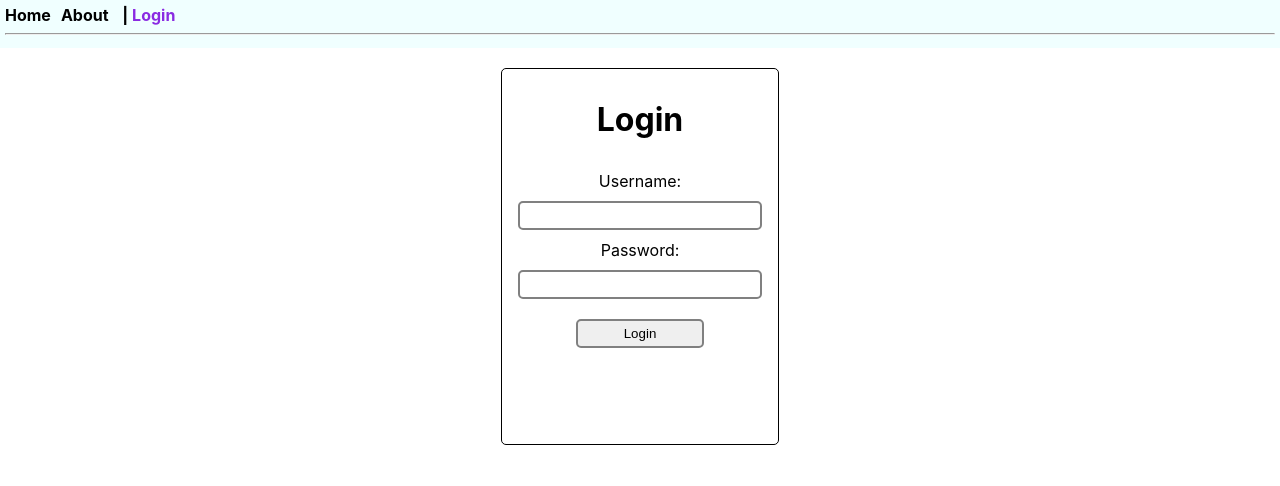
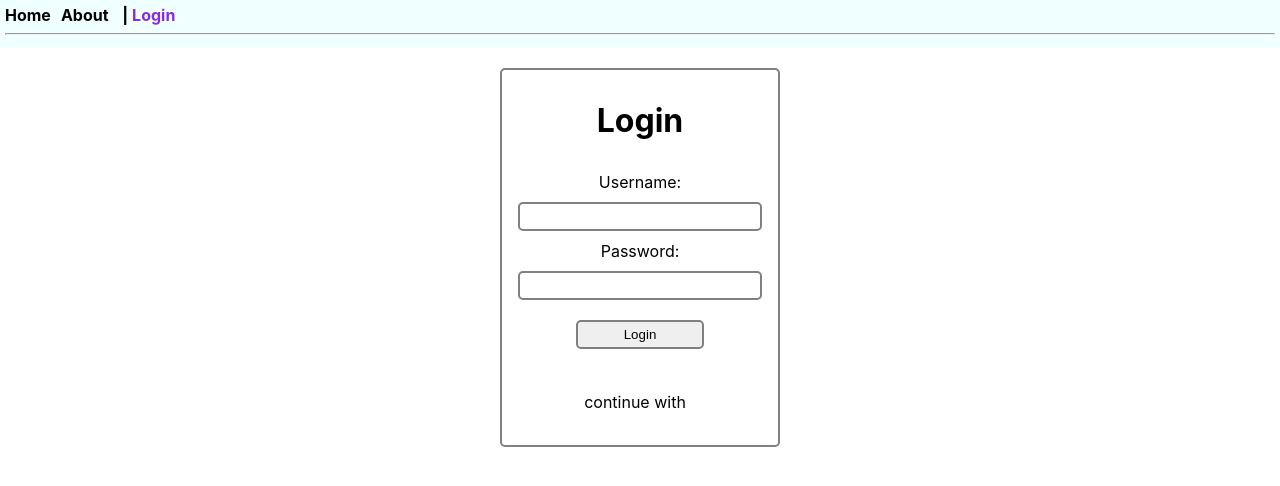
Before and after one commit to IlyaZolotukhin/exam, a React (Create React App) app: page /exam/login in a window 1280 px wide. Shown: the top 486 px of the page. Built offline with nearby package versions, Linux system fonts and the light colour scheme.

Commit message:
GoogleBtn.tsx

```diff
--- a/src/AppLayout.tsx
+++ b/src/AppLayout.tsx
@@ -11,6 +11,7 @@ import {Posts} from "./Posts";
 import {googleLogout} from "@react-oauth/google";
 import {Card} from "./Card";
 import styled from "styled-components";
+import {GoogleBtn} from "./GoogleBtn";
 
 export const AppLayout = () => {
     const [user, setUser] = useState<User | null>(null);
--- /dev/null
+++ b/src/GoogleBtn.tsx
@@ -0,0 +1,62 @@
+import React from "react";
+import {GoogleLogin} from "@react-oauth/google";
+import {jwtDecode} from "jwt-decode";
+import styled from "styled-components";
+import {useNavigate} from "react-router-dom";
+import {User} from "./Login";
+
+type DataJWT = {
+    iss: string
+    azp: string
+    aud: string
+    sub: string
+    email: string
+    email_verified: boolean
+    nbf: number
+    name: string
+    picture: string
+    given_name: string
+    family_name: string
+    locale: string
+    iat: number
+    exp: number
+    jti: string
+}
+export type BtnProps = {
+    onLogin: (user: User) => void
+};
+export const GoogleBtn = ({onLogin}: BtnProps) => {
+    const navigate = useNavigate();
+
+    return (
+        <Button>
+            <p>continue with </p>
+            <GoogleLogin
+                type={'icon'}
+                ux_mode={'popup'}
+                useOneTap={true}
+                theme="filled_black"
+                size="small"
+                onSuccess={credentialResponse => {
+                    if (credentialResponse && credentialResponse.credential) {
+                        const decoded = jwtDecode<DataJWT>(credentialResponse.credential);
+                        //console.log(decoded.name);
+                       onLogin && onLogin({username: decoded.name});
+                        navigate('/profile');
+                    }
+                }}
+                onError={() => {
+                    console.log('Login Failed');
+                }}
+            />
+        </Button>
+    )
+}
+
+const Button = styled.div`
+    display: flex;
+    gap:10px;
+    align-items: center;
+    padding: 10px;
+    height: 46px;`
+;
--- a/src/Login.tsx
+++ b/src/Login.tsx
@@ -1,8 +1,7 @@
 import {useNavigate} from "react-router-dom";
 import {useState} from "react";
-import {GoogleLogin} from "@react-oauth/google";
-import {jwtDecode} from "jwt-decode";
 import styled from "styled-components";
+import {GoogleBtn} from "./GoogleBtn";
 
 export type User = {
     username: string;
@@ -13,23 +12,7 @@ export type Data = {
     password: string;
 };
 
-type DataJWT = {
-    iss: string
-    azp: string
-    aud: string
-    sub: string
-    email: string
-    email_verified: boolean
-    nbf: number
-    name: string
-    picture: string
-    given_name: string
-    family_name: string
-    locale: string
-    iat: number
-    exp: number
-    jti: string
-}
+
 export const Login = ({onLogin}: { onLogin: (user: User) => void }) => {
     const [data, setData] = useState<Data>({username: '', password: ''});
     const navigate = useNavigate();
@@ -53,26 +36,7 @@ export const Login = ({onLogin}: { onLogin: (user: User) => void }) => {
                 type="password"
                 onChange={(e) => setData({...data, password: e.target.value})}/>
             <LoginButton onClick={handleLogin}>Login</LoginButton>
-            <GoogleBtn>
-                <GoogleLogin
-                    ux_mode={'popup'}
-                    useOneTap={true}
-                    theme="filled_black"
-                    size="large"
-                    text="continue_with"
-                    onSuccess={credentialResponse => {
-                        if (credentialResponse && credentialResponse.credential) {
-                            const decoded = jwtDecode<DataJWT>(credentialResponse.credential);
-                            //console.log(decoded.name);
-                            onLogin && onLogin({username: decoded.name});
-                            navigate('/profile');
-                        }
-                    }}
-                    onError={() => {
-                        console.log('Login Failed');
-                    }}
-                />
-            </GoogleBtn>
+            <GoogleBtn onLogin={onLogin}/>
         </Container>
     );
 }
@@ -85,17 +49,13 @@ const Container = styled.div`
     flex-direction: column;
     align-items: center;
     gap: 10px;
-    border: 1px solid black;
+    border: 2px solid gray;
     border-radius: 5px;
     @media screen and (width <= 1024px) {
         width: 80%;
     }`
 ;
-const GoogleBtn = styled.div`
-            padding: 10px;
-            height: 46px;
-    `
-;
+
 const LoginInput = styled.input`
     width: 90%;
     padding: 5px;
```
